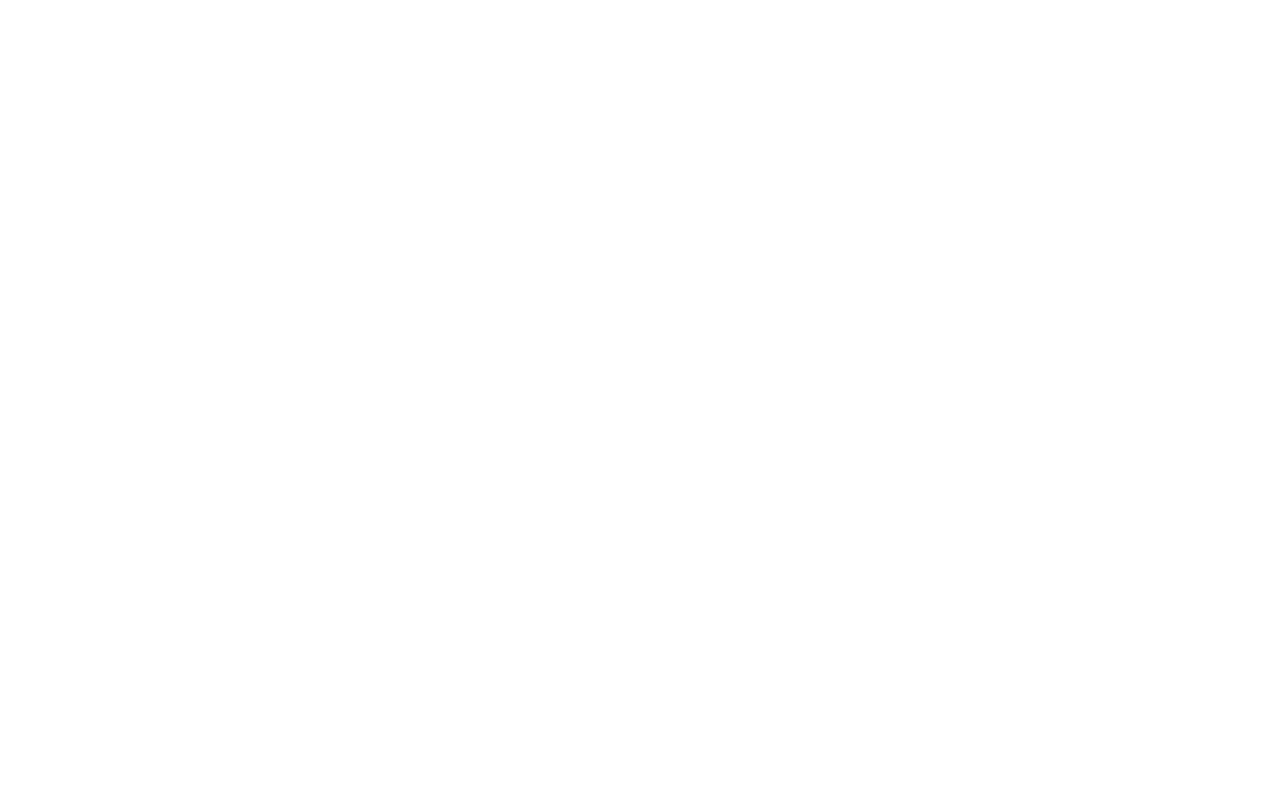
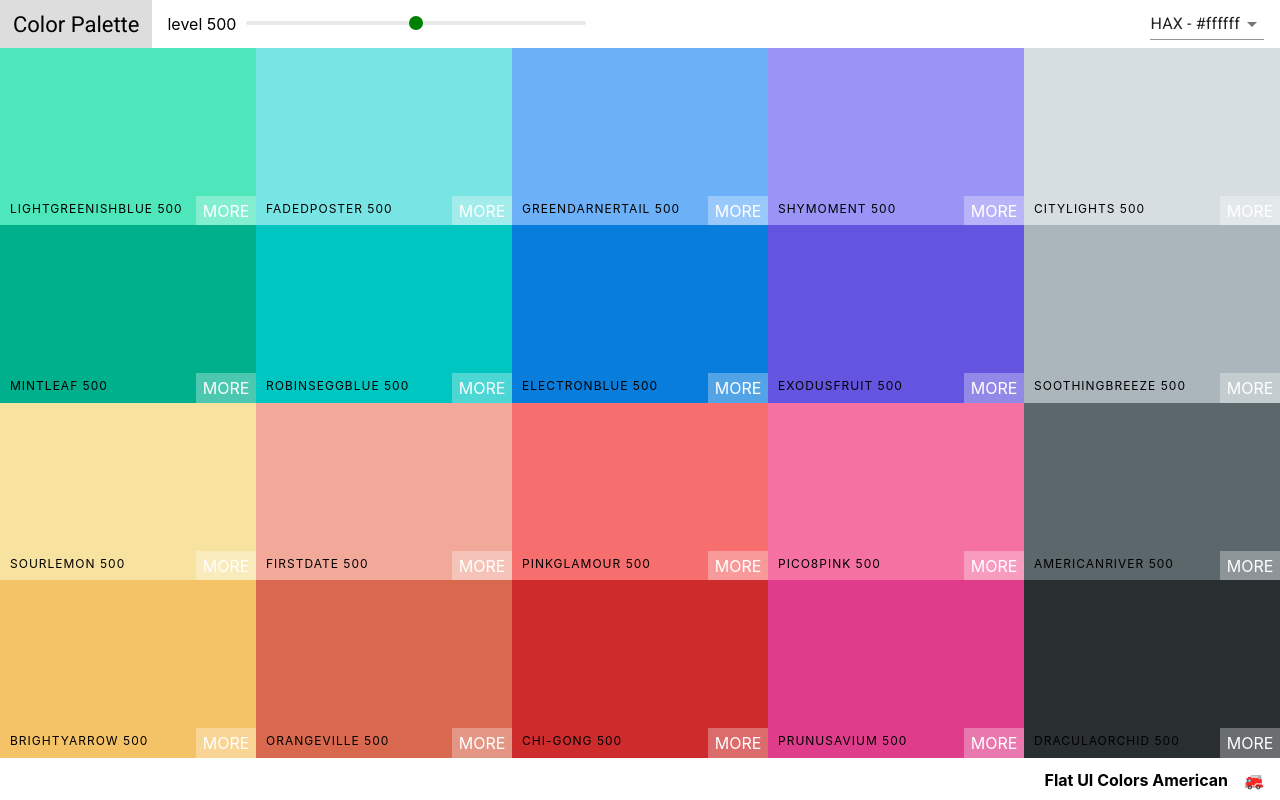
Before and after one commit to ezzeldenWork/color-app, a React (Create React App) app: page /palette/flat-ui-colors-american in a window 1280 px wide. Built offline with nearby package versions, Linux system fonts and the light colour scheme.

Commit message:
fix paltte route

```diff
--- a/src/App.js
+++ b/src/App.js
@@ -5,11 +5,26 @@ import {genetatrPalette} from "./colorHelpers";
 import {Route, Switch} from "react-router";
 
 export class App extends Component {
+  findPaltte(id) {
+   return seedColors.find(function (palette) {
+      return palette.id === id;
+    });
+  }
   render() {
     return (
       <Switch>
         <Route exact path="/" />
-        <Route exact path="/palette/:id" />
+        <Route
+          exact
+          path="/palette/:id"
+          render={(routeProps) => (
+            <Palette
+              palette={genetatrPalette(
+                this.findPaltte(routeProps.match.params.id)
+              )}
+            />
+          )}
+        />
       </Switch>
       // <div>
       //   <Palette palette={genetatrPalette(seedColors[3])} />
```
